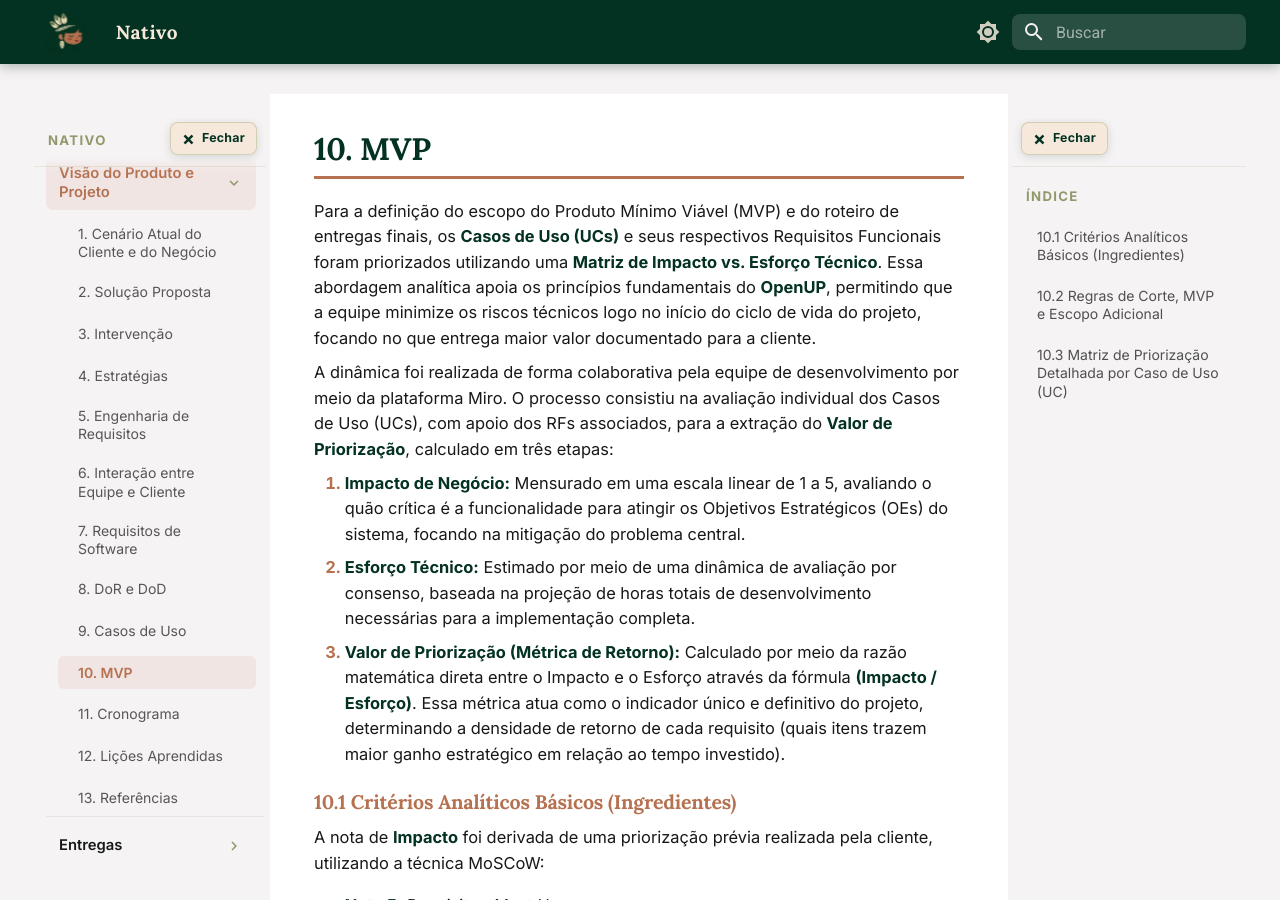
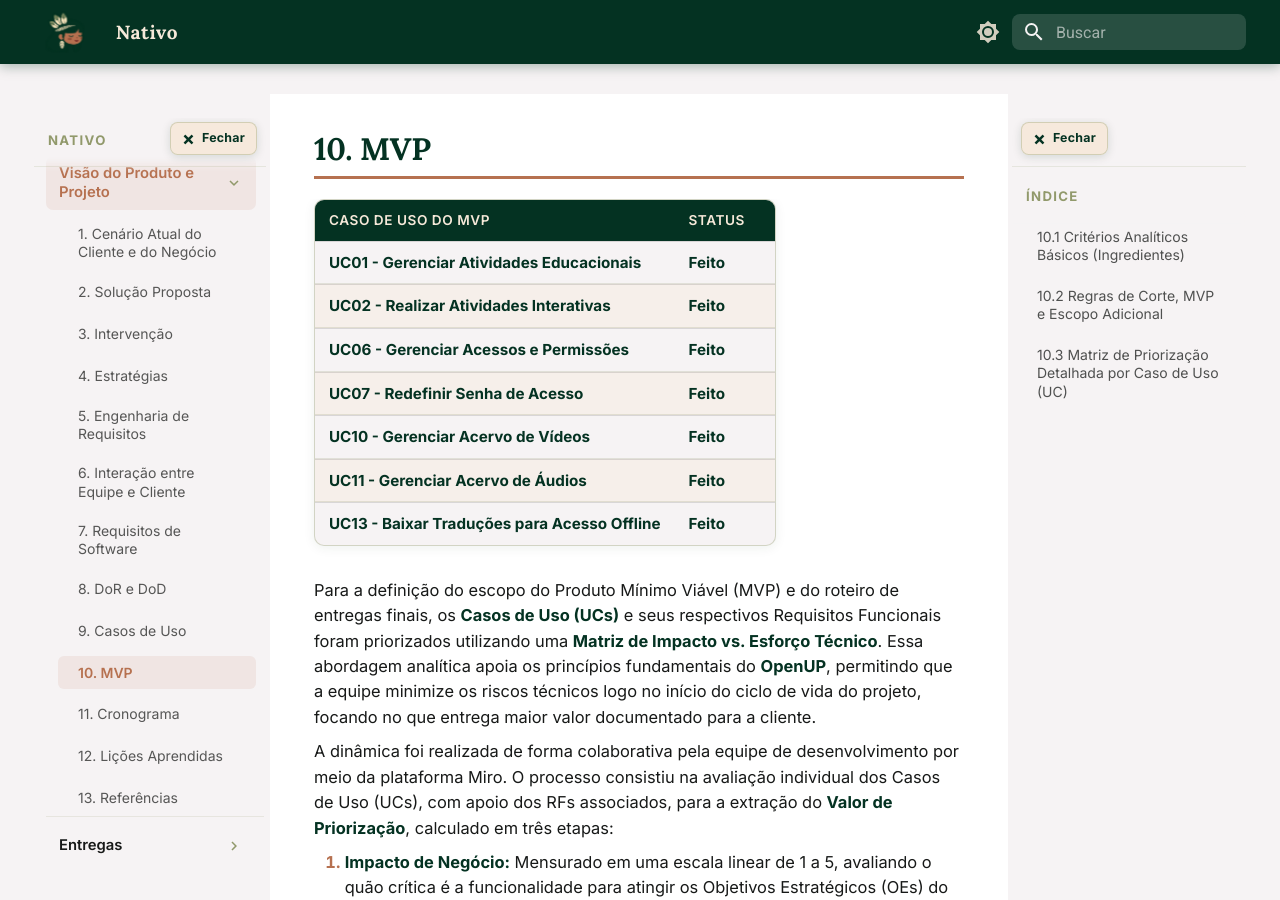
Before and after one commit to mdsreq-fga-unb/REQ-2026.1-T02-Nativo, an MkDocs documentation site: the page built from docs/visao/mvp.md, in a window 1280 px wide and 900 px high. Built offline with MkDocs 1.6.1 and Material for MkDocs 9.7.7, drawn with Linux system fonts in a browser that asks for light colours; some of the changed lines change nothing that is shown; some of the changed text lies outside the part shown.

Commit message:
adiciona tabela caso de uso mvp status

```diff
--- a/docs/visao/mvp.md
+++ b/docs/visao/mvp.md
@@ -1,3 +1,13 @@
+| Caso de Uso do MVP | Status |
+| :--- | :--- |
+| [**UC01 - Gerenciar Atividades Educacionais**](casos-uso/uc01.md) | **Feito** |
+| [**UC02 - Realizar Atividades Interativas**](casos-uso/uc02.md) | **Feito** |
+| [**UC06 - Gerenciar Acessos e Permissões**](casos-uso/uc06.md) | **Feito** |
+| [**UC07 - Redefinir Senha de Acesso**](casos-uso/uc07.md) | **Feito** |
+| [**UC10 - Gerenciar Acervo de Vídeos**](casos-uso/uc10.md) | **Feito** |
+| [**UC11 - Gerenciar Acervo de Áudios**](casos-uso/uc11.md) | **Feito** |
+| [**UC13 - Baixar Traduções para Acesso Offline**](casos-uso/uc13.md) | **Feito** |
+
 Para a definição do escopo do Produto Mínimo Viável (MVP) e do roteiro de entregas finais, os **Casos de Uso (UCs)** e seus respectivos Requisitos Funcionais foram priorizados utilizando uma **Matriz de Impacto vs. Esforço Técnico**. Essa abordagem analítica apoia os princípios fundamentais do **OpenUP**, permitindo que a equipe minimize os riscos técnicos logo no início do ciclo de vida do projeto, focando no que entrega maior valor documentado para a cliente.
 
 A dinâmica foi realizada de forma colaborativa pela equipe de desenvolvimento por meio da plataforma Miro. O processo consistiu na avaliação individual dos Casos de Uso (UCs), com apoio dos RFs associados, para a extração do **Valor de Priorização**, calculado em três etapas:
@@ -50,21 +60,21 @@ Os módulos de **Denúncias** e **Eventos** (Valor = 0.67), embora estivessem em
 
 ### 10.3 Matriz de Priorização Detalhada por Caso de Uso (UC)
 
-A tabela abaixo apresenta a distribuição detalhada dos casos de uso da plataforma Nativo, ordenados de forma decrescente pelo **Valor de Priorização** para evidenciar a linha de corte (1.0) e as alocações no cronograma:
+A tabela abaixo apresenta a distribuição detalhada dos casos de uso da plataforma Nativo, ordenados de forma decrescente pelo **Valor de Priorização** para evidenciar a linha de corte (1.0) e as alocações no [cronograma](cronograma.md):
 
 | ID | Caso de Uso | Impacto | Esforço | Valor (Imp/Esf) | Quadrante Resultante | Compõe a Entrega? |
 | :--- | :--- | :---: | :---: | :---: | :--- | :--- |
-| **UC10** | Gerenciar Acervo de Vídeos | 5 | 2 | 2.50 | Q1 - Ganhos Rápidos | **SIM (MVP - Iteração 6)** |
-| **UC11** | Gerenciar Acervo de Áudios | 5 | 2 | 2.50 | Q1 - Ganhos Rápidos | **SIM (MVP - Iteração 6)** |
-| **UC01** | Gerenciar Atividades Educacionais | 5 | 4 | 1.25 | Q2 - Grandes Projetos | **SIM (MVP - Iteração 7)** |
-| **UC02** | Realizar Atividades Interativas | 5 | 4 | 1.25 | Q2 - Grandes Projetos | **SIM (MVP - Iteração 8)** |
-| **UC06** | Gerenciar Acessos e Permissões | 3 | 2 | 1.50 | Q2 - Grandes Projetos | **SIM (MVP - Iteração 9)** |
-| **UC07** | Redefinir Senha de Acesso | 5 | 4 | 1.25 | Q2 - Grandes Projetos | **SIM (MVP - Iteração 9)** |
-| **UC13** | Baixar Traduções para Acesso Offline | 5 | 4 | 1.25 | Q2 - Grandes Projetos | **SIM (MVP - Iteração 8)** |
-| **UC03** | Gerenciar Insígnias (Recompensas) | 3 | 4 | 0.75 | Q3 - Tarefas Complementares | **SIM (Iteração 10)** |
-| **UC12** | Gerenciar Perfil Pessoal | 3 | 4 | 0.75 | Q3 - Tarefas Complementares | **SIM (Iteração 11)** |
-| **UC05** | Gerenciar Eventos Comunitários | 2 | 3 | 0.67 | Q3 - Tarefas Complementares | **NÃO** |
-| **UC08** | Gerenciar Moderação de Conteúdo | 2 | 3 | 0.67 | Q3 - Tarefas Complementares | **NÃO** |
-| **UC09** | Gerenciar Tipos de Denúncias (Categorias) | 2 | 3 | 0.67 | Q3 - Tarefas Complementares | **NÃO** |
-| **UC14** | Candidatar-se a Professor | 2 | 3 | 0.67 | Q3 - Tarefas Complementares | **NÃO** |
-| **UC04** | Gerenciar Feed Social | 2 | 5 | 0.40 | Q4 - Consumidores de Tempo | **NÃO** |
+| [**UC10**](casos-uso/uc10.md) | [Gerenciar Acervo de Vídeos](casos-uso/uc10.md) | 5 | 2 | 2.50 | Q1 - Ganhos Rápidos | **SIM (MVP - Iteração 6)** |
+| [**UC11**](casos-uso/uc11.md) | [Gerenciar Acervo de Áudios](casos-uso/uc11.md) | 5 | 2 | 2.50 | Q1 - Ganhos Rápidos | **SIM (MVP - Iteração 6)** |
+| [**UC01**](casos-uso/uc01.md) | [Gerenciar Atividades Educacionais](casos-uso/uc01.md) | 5 | 4 | 1.25 | Q2 - Grandes Projetos | **SIM (MVP - Iteração 7)** |
+| [**UC02**](casos-uso/uc02.md) | [Realizar Atividades Interativas](casos-uso/uc02.md) | 5 | 4 | 1.25 | Q2 - Grandes Projetos | **SIM (MVP - Iteração 8)** |
+| [**UC06**](casos-uso/uc06.md) | [Gerenciar Acessos e Permissões](casos-uso/uc06.md) | 3 | 2 | 1.50 | Q2 - Grandes Projetos | **SIM (MVP - Iteração 9)** |
+| [**UC07**](casos-uso/uc07.md) | [Redefinir Senha de Acesso](casos-uso/uc07.md) | 5 | 4 | 1.25 | Q2 - Grandes Projetos | **SIM (MVP - Iteração 9)** |
+| [**UC13**](casos-uso/uc13.md) | [Baixar Traduções para Acesso Offline](casos-uso/uc13.md) | 5 | 4 | 1.25 | Q2 - Grandes Projetos | **SIM (MVP - Iteração 8)** |
+| [**UC03**](casos-uso/uc03.md) | [Gerenciar Insígnias (Recompensas)](casos-uso/uc03.md) | 3 | 4 | 0.75 | Q3 - Tarefas Complementares | **SIM (Iteração 10)** |
+| [**UC12**](casos-uso/uc12.md) | [Gerenciar Perfil Pessoal](casos-uso/uc12.md) | 3 | 4 | 0.75 | Q3 - Tarefas Complementares | **SIM (Iteração 11)** |
+| [**UC05**](casos-uso/uc05.md) | [Gerenciar Eventos Comunitários](casos-uso/uc05.md) | 2 | 3 | 0.67 | Q3 - Tarefas Complementares | **NÃO** |
+| [**UC08**](casos-uso/uc08.md) | [Gerenciar Moderação de Conteúdo](casos-uso/uc08.md) | 2 | 3 | 0.67 | Q3 - Tarefas Complementares | **NÃO** |
+| [**UC09**](casos-uso/uc09.md) | [Gerenciar Tipos de Denúncias (Categorias)](casos-uso/uc09.md) | 2 | 3 | 0.67 | Q3 - Tarefas Complementares | **NÃO** |
+| [**UC14**](casos-uso/uc14.md) | [Candidatar-se a Professor](casos-uso/uc14.md) | 2 | 3 | 0.67 | Q3 - Tarefas Complementares | **NÃO** |
+| [**UC04**](casos-uso/uc04.md) | [Gerenciar Feed Social](casos-uso/uc04.md) | 2 | 5 | 0.40 | Q4 - Consumidores de Tempo | **NÃO** |
```
